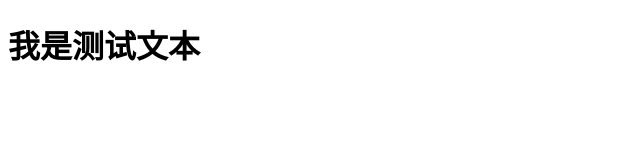
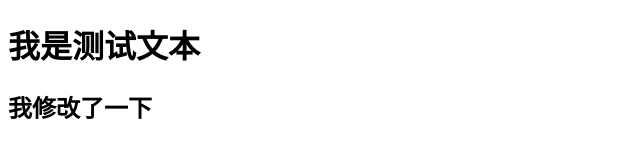
Before and after one commit to cynthia-qin/pro_01, a plain HTML site: page index.html in a window 1280 px wide. Shown: the whole page, without its empty margins (0-640 px from the left). Drawn offline with Linux system fonts and the light colour scheme.

Commit message:
修改了index.html

```diff
--- a/index.html
+++ b/index.html
@@ -8,5 +8,6 @@
 </head>
 <body>
     <h1>我是测试文本</h1>
+    <h2>我修改了一下</h2>
 </body>
 </html>
```
